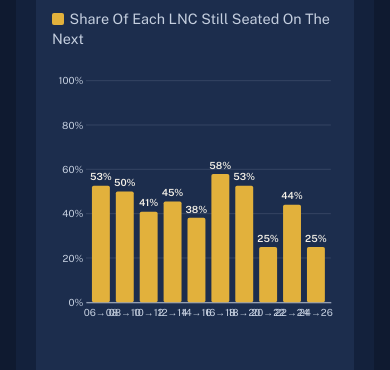
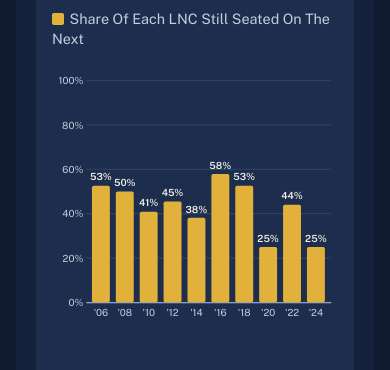
Before and after one commit to DrugsForRobots/lnc-roster, a plain HTML site: page index.html in a window 390 px wide. Shown: the part 2211-2581 px from the top of the page. Drawn offline with nearby package versions, Linux system fonts and the light colour scheme.

Commit message:
Shorten retention chart labels at phone width
Co-Authored-By: Claude Opus 5.5 <noreply@anthropic.com>

```diff
--- a/index.html
+++ b/index.html
@@ -494,6 +494,7 @@ window.dash = (function () {
     const xa = svg.append('g').attr('transform', `translate(0,${h - m.b})`).call(d3.axisBottom(x).tickSize(0)).attr('font-size', null).attr('font-family', null);
     xa.select('.domain').attr('stroke', MIST);
     xa.selectAll('text').attr('fill', MIST).attr('font-size', 11).attr('dy', '1.1em');
+    if (x.step() < 40) xa.selectAll('text').text((t) => "'" + t.slice(0, 2)); // phone width: the starting term only
     const bw = Math.min(32, x.bandwidth()), off = (x.bandwidth() - bw) / 2;
     const g = svg.append('g').selectAll('g').data(rows).join('g');
     g.append('rect').attr('x', (r) => x(lab(r)) + off).attr('width', bw).attr('y', (r) => y(r.rate)).attr('height', (r) => y(0) - y(r.rate)).attr('rx', 2).attr('fill', GOLD);
```
